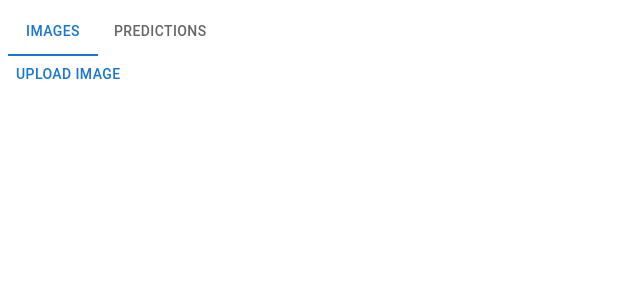
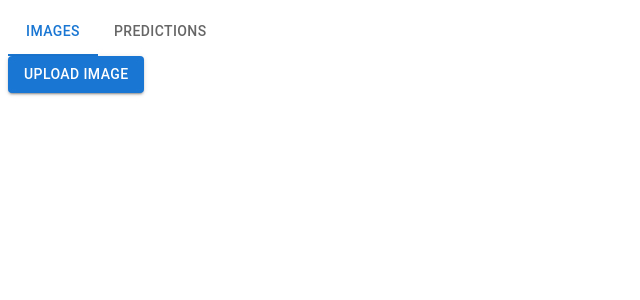
Before and after one commit to vzomber/encord-test, a React (Vite) app: page / in a window 1280 px wide. Shown: the top 300 px of the page, without its empty margins (0-640 px from the left). Built offline with nearby package versions, Linux system fonts and the light colour scheme.

Commit message:
moved state to main component

```diff
--- /dev/null
+++ b/src/components/AppHeader/AppHeader.tsx
@@ -0,0 +1,33 @@
+import { FC } from 'react';
+import { Tab, Tabs } from 'components/common';
+import { IAppHeaderProps } from './types';
+
+const a11yProps = (index: number) => {
+  return {
+    id: `simple-tab-${index}`,
+    'aria-controls': `simple-tabpanel-${index}`,
+  };
+};
+
+export const AppHeader: FC<IAppHeaderProps> = ({
+  currentTab,
+  setCurrentTab,
+}) => {
+  const handleChange = (event: React.SyntheticEvent, newTabIndex: number) =>
+    setCurrentTab(newTabIndex);
+
+  return (
+    <div className={'grow'}>
+      <div
+        className={
+          'flex justify-between border border-x-0 border-solid border-gray-200'
+        }
+      >
+        <Tabs value={currentTab} onChange={handleChange} aria-label={'tabs'}>
+          <Tab label={'Images'} {...a11yProps(0)} />
+          <Tab label={'Predictions'} {...a11yProps(1)} />
+        </Tabs>
+      </div>
+    </div>
+  );
+};
--- /dev/null
+++ b/src/components/AppHeader/index.ts
@@ -0,0 +1 @@
+export * from './AppHeader';
--- /dev/null
+++ b/src/components/AppHeader/types.ts
@@ -0,0 +1,4 @@
+export interface IAppHeaderProps {
+  setCurrentTab: React.Dispatch<React.SetStateAction<number>>;
+  currentTab: number;
+}
--- a/src/components/AppTabs/AppTabs.tsx
+++ /dev/null
@@ -1,69 +0,0 @@
-import { Button, Tab, Tabs } from 'components/common';
-import { useRef, useState } from 'react';
-import { fileClonesChecker, TabsIndexes } from './helpers';
-
-const a11yProps = (index: number) => {
-  return {
-    id: `simple-tab-${index}`,
-    'aria-controls': `simple-tabpanel-${index}`,
-  };
-};
-
-export const AppTabs = () => {
-  const [currentTab, setCurrentTab] = useState(TabsIndexes.Images);
-  const uploadInputRef = useRef<HTMLInputElement>(null);
-  const [files, setFiles] = useState<File[]>([]);
-
-  const handleChange = (event: React.SyntheticEvent, newTabIndex: number) =>
-    setCurrentTab(newTabIndex);
-
-  const uploadFileOnClickHandler = () => uploadInputRef.current?.click();
-
-  const apiCallHandler = () => {
-    if (!uploadInputRef.current || !uploadInputRef.current.files?.length)
-      return;
-
-    const { files: newlyUploadedFilesList } = uploadInputRef.current;
-    const newFiles = fileClonesChecker(
-      files,
-      Array.from(newlyUploadedFilesList)
-    );
-    console.log({ newFiles });
-
-    if (newFiles.length) setFiles((prev) => [...prev, ...newFiles]);
-
-    // uploadInputRef.current.value = '';
-  };
-
-  console.log({ files });
-
-  return (
-    <div className={'grow'}>
-      <div
-        className={
-          'flex justify-between border border-x-0 border-solid border-gray-200'
-        }
-      >
-        <Tabs value={currentTab} onChange={handleChange} aria-label={'tabs'}>
-          <Tab label={'Images'} {...a11yProps(0)} />
-          <Tab label={'Predictions'} {...a11yProps(1)} />
-        </Tabs>
-        {currentTab === TabsIndexes.Images && (
-          <>
-            <div className={'mx-5 flex'}>
-              <Button onClick={uploadFileOnClickHandler}>Upload image</Button>
-            </div>
-            <input
-              hidden
-              ref={uploadInputRef}
-              multiple
-              type="file"
-              id={'file-upload'}
-              onChange={apiCallHandler}
-            />
-          </>
-        )}
-      </div>
-    </div>
-  );
-};
--- a/src/components/AppTabs/index.ts
+++ /dev/null
@@ -1 +0,0 @@
-export * from './AppTabs';
--- /dev/null
+++ b/src/components/common/Table/Table.tsx
@@ -0,0 +1,4 @@
+import { FC } from 'react';
+import MuiTable, { TableProps } from '@mui/material/Table';
+
+export const Table: FC<TableProps> = (props) => <MuiTable {...props} />;
--- /dev/null
+++ b/src/components/common/Table/index.ts
@@ -0,0 +1 @@
+export * from './Table';
--- a/src/components/common/index.ts
+++ b/src/components/common/index.ts
@@ -1,3 +1,4 @@
 export * from './Button';
 export * from './Tabs';
 export * from './Tab';
+export * from './Table';
--- a/src/pages/MainPage/MainPage.tsx
+++ b/src/pages/MainPage/MainPage.tsx
@@ -1,9 +1,46 @@
-import { AppTabs } from 'components/AppTabs';
+import { useRef, useState } from 'react';
+import { AppHeader } from 'components/AppHeader';
+import { fileClonesChecker, TabsIndexes } from './helpers';
+import { Button } from 'components/common';
 
 export const MainPage = () => {
+  const [currentTab, setCurrentTab] = useState(TabsIndexes.Images);
+  const [files, setFiles] = useState<File[]>([]);
+  const uploadInputRef = useRef<HTMLInputElement>(null);
+
+  const uploadFileTriggerHandler = () => uploadInputRef.current?.click();
+
+  const uploadFileHandler = () => {
+    if (!uploadInputRef.current || !uploadInputRef.current.files?.length)
+      return;
+
+    const { files: newlyUploadedFilesList } = uploadInputRef.current;
+    const newFiles = fileClonesChecker(
+      files,
+      Array.from(newlyUploadedFilesList)
+    );
+
+    if (newFiles.length) setFiles((prev) => [...prev, ...newFiles]);
+    // uploadInputRef.current.value = '';
+  };
+
   return (
     <>
-      <AppTabs />
+      <AppHeader currentTab={currentTab} setCurrentTab={setCurrentTab} />
+
+      <div className={'my-10 flex w-full justify-center'}>
+        <Button variant={'contained'} onClick={uploadFileTriggerHandler}>
+          Upload image
+        </Button>
+      </div>
+      <input
+        hidden
+        ref={uploadInputRef}
+        multiple
+        type="file"
+        id={'file-upload'}
+        onChange={uploadFileHandler}
+      />
     </>
   );
 };
```
Also changed, not shown: src/pages/MainPage/helpers.ts (renamed from src/components/AppTabs/helpers.ts).
